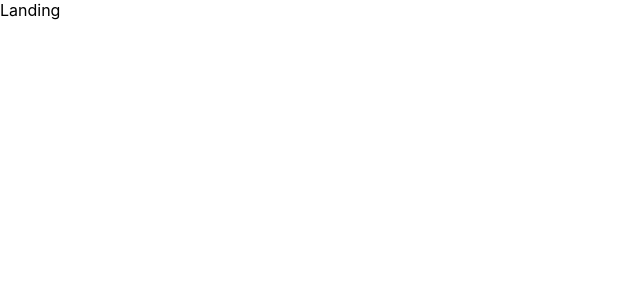
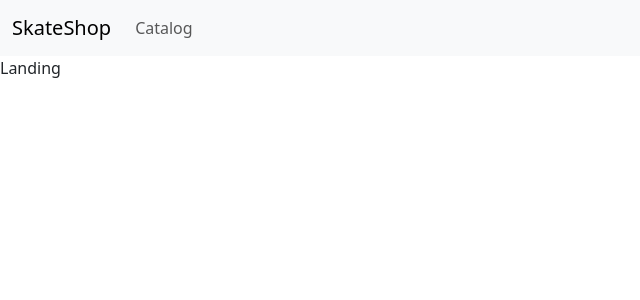
Before and after one commit to mattcodenow/skateshop, a React (Create React App) app in the folder client/: page / in a window 1280 px wide. Shown: the top 300 px of the page, without its empty margins (0-640 px from the left). Built offline with nearby package versions, Linux system fonts and the light colour scheme.

Commit message:
add bootstrap with navbar

```diff
--- a/client/package.json
+++ b/client/package.json
@@ -6,8 +6,11 @@
     "@testing-library/jest-dom": "^5.16.5",
     "@testing-library/react": "^13.4.0",
     "@testing-library/user-event": "^13.5.0",
+    "bootstrap": "^5.3.0",
     "react": "^18.2.0",
+    "react-bootstrap": "^2.8.0",
     "react-dom": "^18.2.0",
+    "react-router-bootstrap": "^0.26.2",
     "react-router-dom": "^6.14.2",
     "react-scripts": "5.0.1",
     "web-vitals": "^2.1.4"
--- a/client/src/App.js
+++ b/client/src/App.js
@@ -1,12 +1,15 @@
 import './App.css'
 import { Routes, Route } from 'react-router-dom'
+import TopNav from './components/TopNav'
 import Landing from './views/Landing'
 import Catalog from './views/Catalog'
 import NotFound from './views/NotFound'
+import 'bootstrap/dist/css/bootstrap.min.css'
 
 function App() {
   return (
     <div className="App">
+      <TopNav />
       <Routes>
         <Route path="/" element={<Landing />} />
         <Route path="/catalog" element={<Catalog />} />
--- /dev/null
+++ b/client/src/components/TopNav.js
@@ -0,0 +1,28 @@
+import {
+  Navbar,
+  Nav,
+  Container
+} from 'react-bootstrap'
+import { LinkContainer } from 'react-router-bootstrap'
+
+const TopNav = () => {
+  return (
+    <Navbar bg="light" expand="lg">
+      <Container fluid>
+        <LinkContainer to="/">
+          <Navbar.Brand>SkateShop</Navbar.Brand>
+        </LinkContainer>
+        <Navbar.Toggle aria-controls="top-navbar-nav" />
+        <Navbar.Collapse id="top-navbar-nav">
+          <Nav className="mr-auto">
+            <LinkContainer to="/catalog">
+              <Nav.Link>Catalog</Nav.Link>
+            </LinkContainer>
+          </Nav>
+        </Navbar.Collapse>
+      </Container>
+    </Navbar>
+  )
+}
+
+export default TopNav
```
Also changed, not shown: 1 other file (tests, documents, lock files or other folders).
